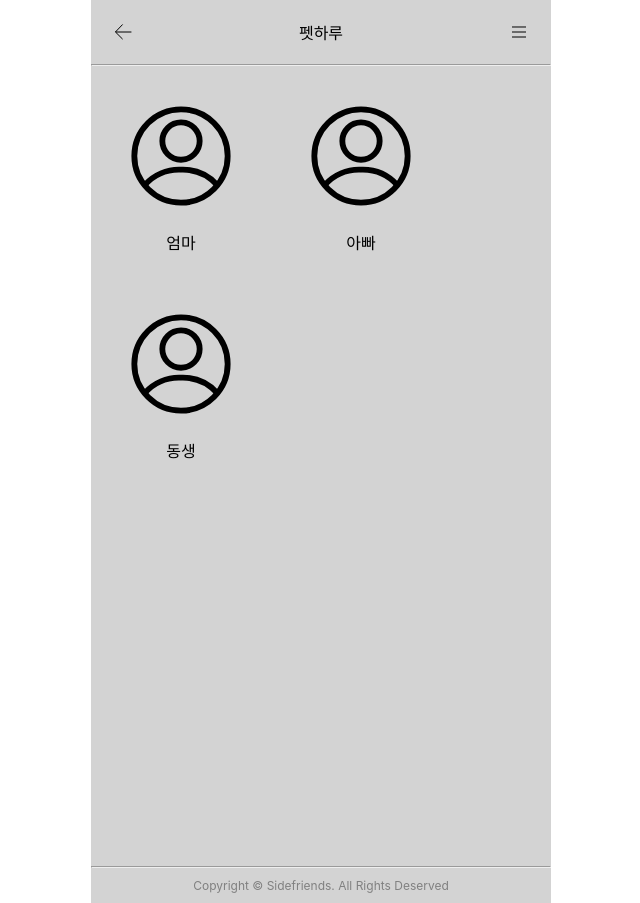
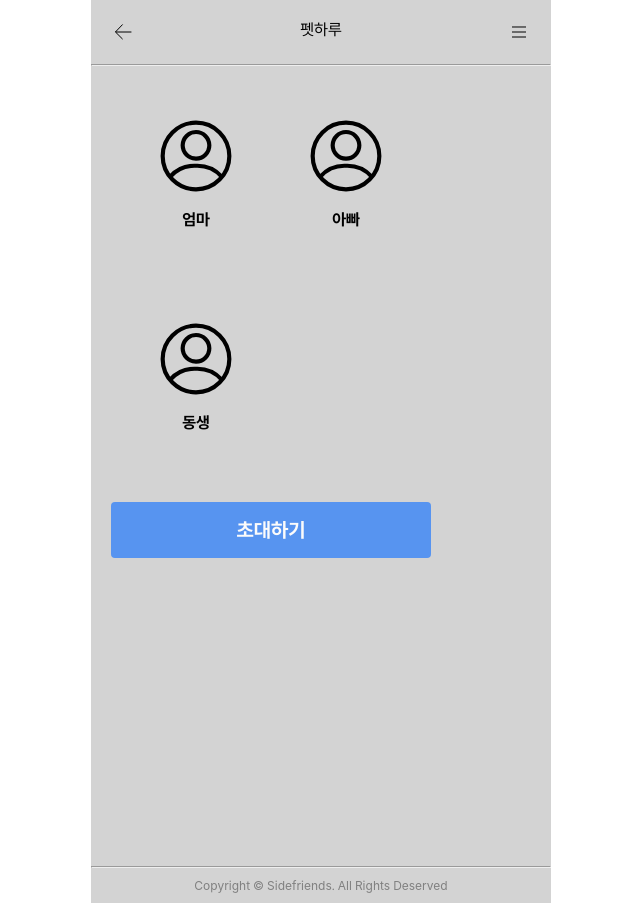
Before and after one commit to bsideproject/team4-frontend, a Vue app: page /family in a window 1280 px wide. Shown: the whole page, without its empty margins (319-959 px from the left). Built offline with nearby package versions, Linux system fonts and the light colour scheme; no server answers.

Commit message:
fix: 가족상세 스타일 수정

```diff
--- a/src/assets/styles/common.scss
+++ b/src/assets/styles/common.scss
@@ -1,6 +1,6 @@
 @charset 'utf-8';
 
-// @import 'fonts.scss';
+@import 'fonts.scss';
 
 #app {
   max-width: 460px;
--- a/src/assets/styles/family/family.scss
+++ b/src/assets/styles/family/family.scss
@@ -8,29 +8,52 @@
         display: flex;
         justify-content: flex-start;
         flex-wrap: wrap;
+        padding: 0px 30px;
         div {
-            margin: 20px;
-            width: 140px;
+            padding: 40px 25px 40px 25px;
+            width: 100px;
+        }
+        span {
+            font-weight: 700;
+            font-size: 16px;
+            line-height: 19px;
         }
     }
 
-    &__empty {
-        padding: 40px;
-        img {
-            width: 150px;
-            height: 150px;
-        }
+    &__empty_title {
+        padding: 28px 20px 0px 20px;
+        text-align: left;
 
         span {
             display: block;
-            padding: 5px 10px 0 10px;
+            font-weight: 700;
+            font-size: 20px;
+            line-height: 30px;
+        }
+    }
+
+    &__empty_image {
+        img {
+            padding: 38px 60px 10px 60px;
+            width: 240px;
+            height: 240px;
+        }
+    }
+
+    &__invite {
+        margin: 0 auto;
+        padding-top: 30px;
+        button {
+            width: 320px;
+            height: 56px;
+            font-weight: 700;
+            font-size: 20px;
+            line-height: 24px;
+            color: #FBFBFB;
+            background: #5794F0;
+            border-radius: 4px;
+            border-width: 0px;
         }
 
-        button {
-            margin-top: 80px;
-            width: 250px;
-            height: 60px;
-            border-radius: 25px;
-        }
     }
 }
--- a/src/assets/styles/fonts.scss
+++ b/src/assets/styles/fonts.scss
@@ -7,7 +7,7 @@
     font-family: 'Pretendard';
     font-weight: 900;
     font-display: swap;
-    src: local('Pretendard Black'), url('../fonts/Pretendard-Black.woff2') format('woff2'), url('../fonts/Pretendard-Black.woff') format('woff');
+    src: local('Pretendard Black'), url('@fonts/Pretendard-Black.woff2') format('woff2'), url('@fonts/Pretendard-Black.woff') format('woff');
     unicode-range: U+AC00-D7A3, U+0020-002F, U+003A-0040, U+005B-0060, U+007B-007E;
 }
 
@@ -15,7 +15,7 @@
     font-family: 'Pretendard';
     font-weight: 800;
     font-display: swap;
-    src: local('Pretendard ExtraBold'), url('../fonts/Pretendard-ExtraBold.woff2') format('woff2'), url('../fonts/Pretendard-ExtraBold.woff') format('woff');
+    src: local('Pretendard ExtraBold'), url('@fonts/Pretendard-ExtraBold.woff2') format('woff2'), url('@fonts/Pretendard-ExtraBold.woff') format('woff');
     unicode-range: U+AC00-D7A3, U+0020-002F, U+003A-0040, U+005B-0060, U+007B-007E;
 }
 
@@ -23,7 +23,7 @@
     font-family: 'Pretendard';
     font-weight: 700;
     font-display: swap;
-    src: local('Pretendard Bold'), url('../fonts/Pretendard-Bold.woff2') format('woff2'), url('../fonts/Pretendard-Bold.woff') format('woff');
+    src: local('Pretendard Bold'), url('@fonts/Pretendard-Bold.woff2') format('woff2'), url('@fonts/Pretendard-Bold.woff') format('woff');
     unicode-range: U+AC00-D7A3, U+0020-002F, U+003A-0040, U+005B-0060, U+007B-007E;
 }
 
@@ -31,7 +31,7 @@
     font-family: 'Pretendard';
     font-weight: 600;
     font-display: swap;
-    src: local('Pretendard SemiBold'), url('../fonts/Pretendard-SemiBold.woff2') format('woff2'), url('../fonts/Pretendard-SemiBold.woff') format('woff');
+    src: local('Pretendard SemiBold'), url('@fonts/Pretendard-SemiBold.woff2') format('woff2'), url('@fonts/Pretendard-SemiBold.woff') format('woff');
     unicode-range: U+AC00-D7A3, U+0020-002F, U+003A-0040, U+005B-0060, U+007B-007E;
 }
 
@@ -39,7 +39,7 @@
     font-family: 'Pretendard';
     font-weight: 500;
     font-display: swap;
-    src: local('Pretendard Medium'), url('../fonts/Pretendard-Medium.woff2') format('woff2'), url('../fonts/Pretendard-Medium.woff') format('woff');
+    src: local('Pretendard Medium'), url('@fonts/Pretendard-Medium.woff2') format('woff2'), url('@fonts/Pretendard-Medium.woff') format('woff');
     unicode-range: U+AC00-D7A3, U+0020-002F, U+003A-0040, U+005B-0060, U+007B-007E;
 }
 
@@ -47,7 +47,7 @@
     font-family: 'Pretendard';
     font-weight: 400;
     font-display: swap;
-    src: local('Pretendard Regular'), url('../fonts/Pretendard-Regular.woff2') format('woff2'), url('../fonts/Pretendard-Regular.woff') format('woff');
+    src: local('Pretendard Regular'), url('@fonts/Pretendard-Regular.woff2') format('woff2'), url('@fonts/Pretendard-Regular.woff') format('woff');
     unicode-range: U+AC00-D7A3, U+0020-002F, U+003A-0040, U+005B-0060, U+007B-007E;
 }
 
@@ -55,7 +55,7 @@
     font-family: 'Pretendard';
     font-weight: 300;
     font-display: swap;
-    src: local('Pretendard Light'), url('../fonts/Pretendard-Light.woff2') format('woff2'), url('../fonts/Pretendard-Light.woff') format('woff');
+    src: local('Pretendard Light'), url('@fonts/Pretendard-Light.woff2') format('woff2'), url('@fonts/Pretendard-Light.woff') format('woff');
     unicode-range: U+AC00-D7A3, U+0020-002F, U+003A-0040, U+005B-0060, U+007B-007E;
 }
 
@@ -63,7 +63,7 @@
     font-family: 'Pretendard';
     font-weight: 200;
     font-display: swap;
-    src: local('Pretendard ExtraLight'), url('../fonts/Pretendard-ExtraLight.woff2') format('woff2'), url('../fonts/Pretendard-ExtraLight.woff') format('woff');
+    src: local('Pretendard ExtraLight'), url('@fonts/Pretendard-ExtraLight.woff2') format('woff2'), url('@fonts/Pretendard-ExtraLight.woff') format('woff');
     unicode-range: U+AC00-D7A3, U+0020-002F, U+003A-0040, U+005B-0060, U+007B-007E;
 }
 
@@ -71,7 +71,7 @@
     font-family: 'Pretendard';
     font-weight: 100;
     font-display: swap;
-    src: local('Pretendard Thin'), url('../fonts/Pretendard-Thin.woff2') format('woff2'), url('../fonts/Pretendard-Thin.woff') format('woff');
+    src: local('Pretendard Thin'), url('@fonts/Pretendard-Thin.woff2') format('woff2'), url('@fonts/Pretendard-Thin.woff') format('woff');
     unicode-range: U+AC00-D7A3, U+0020-002F, U+003A-0040, U+005B-0060, U+007B-007E;
 }
 
@@ -82,7 +82,7 @@
     font-family: 'Poppins';
     font-weight: 100;
     font-display: swap;
-    src: local('Poppins Bold'), url('../fonts/Poppins-Bold.ttf') format('ttf');
+    src: local('Poppins Bold'), url('@fonts/Poppins-Bold.ttf') format('ttf');
     unicode-range: U+0041-005A, U+0061-007A, U+0030-0039;
 }
 
@@ -90,7 +90,7 @@
     font-family: 'Poppins';
     font-weight: 100;
     font-display: swap;
-    src: local('Poppins Light'), url('../fonts/Poppins-Light.ttf') format('ttf');
+    src: local('Poppins Light'), url('@fonts/Poppins-Light.ttf') format('ttf');
     unicode-range: U+0041-005A, U+0061-007A, U+0030-0039;
 }
 
@@ -98,7 +98,7 @@
     font-family: 'Poppins';
     font-weight: 100;
     font-display: swap;
-    src: local('Poppins Medium'), url('../fonts/Poppins-Medium.ttf') format('ttf');
+    src: local('Poppins Medium'), url('@fonts/Poppins-Medium.ttf') format('ttf');
     unicode-range: U+0041-005A, U+0061-007A, U+0030-0039;
 }
 
@@ -106,7 +106,7 @@
     font-family: 'Poppins';
     font-weight: 100;
     font-display: swap;
-    src: local('Poppins Regular'), url('../fonts/Poppins-Regular.ttf') format('ttf');
+    src: local('Poppins Regular'), url('@fonts/Poppins-Regular.ttf') format('ttf');
     unicode-range: U+0041-005A, U+0061-007A, U+0030-0039;
 }
 
@@ -114,6 +114,6 @@
     font-family: 'Poppins';
     font-weight: 100;
     font-display: swap;
-    src: local('Poppins SemiBold'), url('../fonts/Poppins-SemiBold.ttf') format('ttf');
+    src: local('Poppins SemiBold'), url('@fonts/Poppins-SemiBold.ttf') format('ttf');
     unicode-range: U+0041-005A, U+0061-007A, U+0030-0039;
 }
--- a/src/pages/family/Family.vue
+++ b/src/pages/family/Family.vue
@@ -7,17 +7,17 @@
       </div>
     </article>
     <article class="family__empty" v-else>
-      <div>
+      <div class="family__empty_title">
+        <span>아직 구성원이 없어요! :()</span>
+        <span>초대해볼까요?</span>
+      </div>
+      <div class="family__empty_image">
         <img src="@images/login/avatar.jpg" alt="" />
       </div>
-      <div>
-        <span>아직 구성원이 없어요!</span>
-        <span>초대해볼까요?</span>
-      </div>
-      <div>
-        <button>초대하기</button>
-      </div>
     </article>
+    <div class="family__invite">
+      <button>초대하기</button>
+    </div>
   </section>
 </template>
 
--- a/vue.config.js
+++ b/vue.config.js
@@ -10,6 +10,7 @@ module.exports = defineConfig({
         '*': path.join(__dirname, '/'),
         '@': path.join(__dirname, 'src/'),
         '@styles': path.join(__dirname, 'src/assets/styles'),
+        '@fonts': path.join(__dirname, 'src/assets/fonts'),
         '@images': path.join(__dirname, 'src/assets/images'),
         '@utils': path.join(__dirname, 'src/utils'),
         '@assets': path.join(__dirname, 'src/assets'),
```
